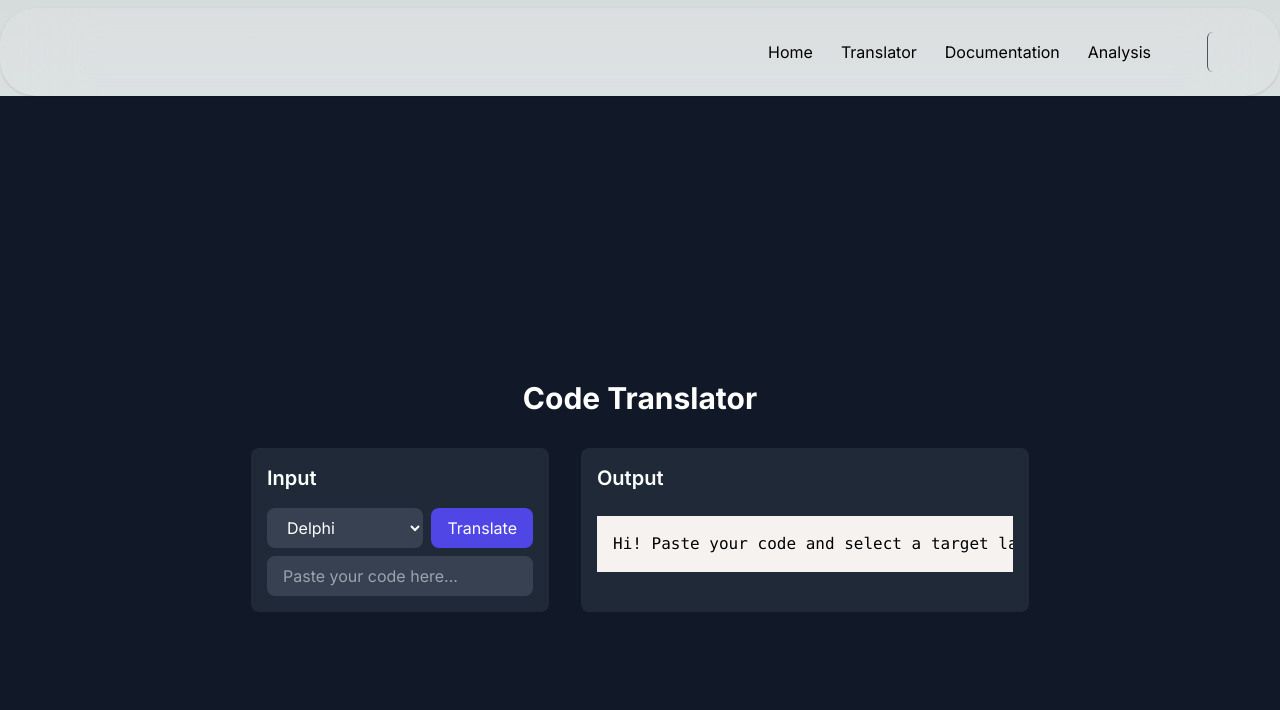
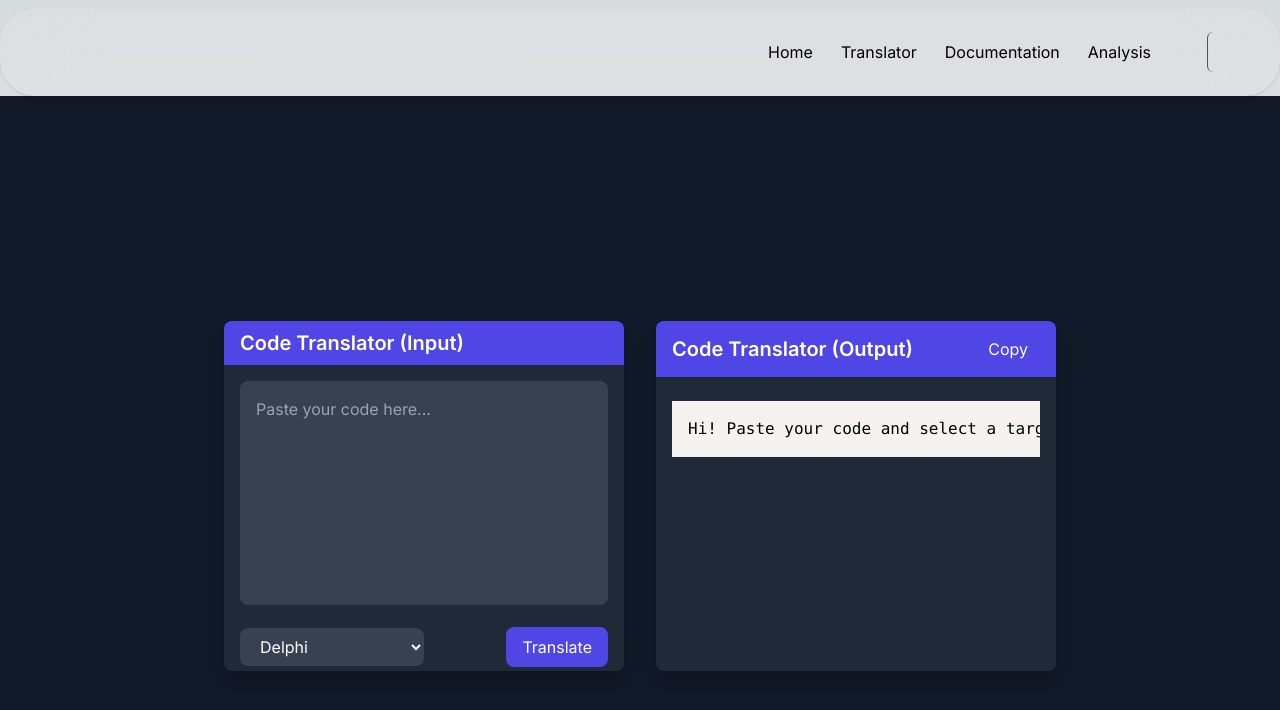
Before and after one commit to Ahmadmidlaj/Code_conversion, a Next.js app: page /translation in a window 1280 px wide. Shown: the top 710 px of the page. Built offline with nearby package versions, Linux system fonts and the light colour scheme.

Commit message:
updated translation ui and changed other small parts of the code

```diff
--- a/src/app/analysis/page.tsx
+++ b/src/app/analysis/page.tsx
@@ -87,14 +87,16 @@
 //     </div>
 //   );
 // }
-"use client"
+"use client";
 import { SetStateAction, useState } from 'react';
 import { GoogleGenerativeAI } from "@google/generative-ai";
 
 export default function Home() {
   const [chatInput, setChatInput] = useState('');
   const [chatOutput, setChatOutput] = useState("Hi! Paste some code and I'll help you with detailed analysis.");
-  const genAI = new GoogleGenerativeAI("AIzaSyBAX_z9O3M8LBZHLYU5jE6X62axupBbx_4"); // Replace YOUR_API_KEY with your actual API key
+  const [showCopyPopup, setShowCopyPopup] = useState(false);
+
+  const genAI = new GoogleGenerativeAI("AIzaSyAMwM1unismKZbtaduQAOgdnn7MXmiY2QA");
 
   const handleInputChange = (e: React.ChangeEvent<HTMLTextAreaElement>) => {
     setChatInput(e.target.value);
@@ -102,7 +104,7 @@ export default function Home() {
 
   const handleChatSubmission = async () => {
     if (!chatInput.trim()) return;
-    setChatOutput('Thinking...');
+    setChatOutput('Analysing...');
 
     const model = genAI.getGenerativeModel({ model: "gemini-pro" });
     const requestOptions = {
@@ -115,7 +117,7 @@ export default function Home() {
     try {
       const result = await model.generateContent(chatInput);
       const response = await result.response;
-      const botResponse = 'Here is the detailed analysis of your codebase:\n\n' + response.text().replace(/(.+?)\n\n/g, '$1\n\n');
+      const botResponse = 'Here is the detailed analysis of your codebase:\n\n' + response.text();
       setChatOutput(botResponse);
     } catch (error) {
       setChatOutput('Oops! Something went wrong.');
@@ -123,33 +125,53 @@ export default function Home() {
     setChatInput('');
   };
 
+  const handleCopy = () => {
+    navigator.clipboard.writeText(chatOutput).then(() => {
+      setShowCopyPopup(true);
+      setTimeout(() => setShowCopyPopup(false), 2000); // Hide after 2 seconds
+    });
+  };
+
   return (
     <div className="flex h-screen justify-center items-center bg-gray-900 text-white">
       <div className="flex flex-col md:flex-row gap-8 max-w-5xl">
         <div className="w-full md:w-1/2 bg-gray-800 rounded-lg shadow-lg">
-          <header className="bg-purple-700 px-4 py-2 rounded-t-lg">
-            <h2 className="text-xl font-semibold text-white">Code Analysis (Provide Your Code below)</h2>
+          <header className="bg-rose-700 px-4 py-2 rounded-t-lg">
+            <h2 className="text-xl font-semibold text-white">Code Analysis (Provide Your Code Below)</h2>
           </header>
           <div className="p-4">
             <textarea
-              className="w-full p-4 bg-gray-700 rounded-lg resize-none outline-none text-white mb-2"
+              className="w-full p-4 bg-gray-700 rounded-lg resize-none outline-none text-white"
               placeholder="Paste your code here and click send..."
               value={chatInput}
               onChange={handleInputChange}
               spellCheck="false"
               rows={5}
-            ></textarea>
+            />
             <button
-              className="material-symbols-rounded bg-purple-700 text-white p-4 rounded-lg hover:bg-purple-600 focus:outline-none focus:bg-purple-600 w-full"
+              className="material-symbols-rounded bg-rose-700 text-white p-4 rounded-lg hover:bg-rose-600 focus:outline-none focus:bg-rose-600 w-full"
               onClick={handleChatSubmission}
             >
               send
             </button>
           </div>
         </div>
+
         <div className="w-full md:w-1/2 bg-gray-800 rounded-lg shadow-lg">
-          <header className="bg-purple-700 px-4 py-2 rounded-t-lg">
+          <header className="bg-rose-700 px-4 py-2 rounded-t-lg flex justify-between items-center relative">
             <h2 className="text-xl font-semibold text-white">Generated Code Analysis</h2>
+            <button
+              className="bg-rose-700 text-white px-4 py-2 rounded-lg hover:bg-rose-600"
+              onClick={handleCopy}
+            >
+              Copy
+            </button>
+
+            {showCopyPopup && (
+              <div className="absolute top-0 right-0 transform translate-x-1 translate-y-12 bg-green-600 text-white py-2 px-4 rounded-lg">
+                Analysis copied to clipboard!
+              </div>
+            )}
           </header>
           <div className="p-4">
             <div className="chatbox overflow-y-auto max-h-96 bg-gray-700 rounded-lg p-4 text-white whitespace-pre-wrap">
--- a/src/app/document/page.tsx
+++ b/src/app/document/page.tsx
@@ -85,14 +85,16 @@
 //     </div>
 //   );
 // }
-"use client"
+"use client";
 import { SetStateAction, useState } from 'react';
 import { GoogleGenerativeAI } from "@google/generative-ai";
 
 export default function Doc() {
   const [chatInput, setChatInput] = useState('');
   const [chatOutput, setChatOutput] = useState("Hi! Paste some code and I'll help you create documentation.");
-  const genAI = new GoogleGenerativeAI("AIzaSyBAX_z9O3M8LBZHLYU5jE6X62axupBbx_4"); // Replace YOUR_API_KEY with your actual API key
+  const [showCopyPopup, setShowCopyPopup] = useState(false);
+
+  const genAI = new GoogleGenerativeAI("AIzaSyAMwM1unismKZbtaduQAOgdnn7MXmiY2QA");
 
   const handleInputChange = (e: { target: { value: SetStateAction<string>; }; }) => {
     setChatInput(e.target.value);
@@ -100,7 +102,7 @@ export default function Doc() {
 
   const handleChatSubmission = async () => {
     if (!chatInput.trim()) return;
-    setChatOutput('Thinking...');
+    setChatOutput('Generating...');
 
     const model = genAI.getGenerativeModel({ model: "gemini-pro" });
     const requestOptions = {
@@ -113,12 +115,19 @@ export default function Doc() {
     try {
       const result = await model.generateContent(chatInput);
       const response = await result.response;
-      const botResponse = 'Your documentation is:\n\n' + response.text().replace(/(.+?)\n\n/g, '$1\n\n');
+      const botResponse = 'Your documentation is:\n\n' + response.text();
       setChatOutput(botResponse);
     } catch (error) {
       setChatOutput('Oops! Something went wrong.');
     }
     setChatInput('');
+  };
+
+  const handleCopy = () => {
+    navigator.clipboard.writeText(chatOutput).then(() => {
+      setShowCopyPopup(true);
+      setTimeout(() => setShowCopyPopup(false), 2000); // Hide after 2 seconds
+    });
   };
 
   return (
@@ -132,22 +141,35 @@ export default function Doc() {
             <textarea
               className="w-full p-4 bg-gray-700 rounded-lg resize-none outline-none text-white mb-2"
               placeholder="Paste your code here and click send..."
+              spellCheck="false"
               value={chatInput}
               onChange={handleInputChange}
-              spellCheck="false"
               rows={5}
             ></textarea>
             <button
-              className="material-symbols-rounded bg-purple-700 text-white p-4 rounded-lg hover:bg-purple-600 focus:outline-none focus:bg-purple-600 w-full"
+              className="material-symbols-rounded bg-purple-700 text-white p-4 rounded-lg hover:bg-purple-600 focus:outline-none w-full"
               onClick={handleChatSubmission}
             >
               send
             </button>
           </div>
         </div>
+
         <div className="w-full md:w-1/2 bg-gray-800 rounded-lg shadow-lg">
-          <header className="bg-purple-700 px-4 py-2 rounded-t-lg">
+          <header className="bg-purple-700 px-4 py-2 rounded-t-lg flex justify-between items-center relative">
             <h2 className="text-xl font-semibold text-white">Generated Documentation</h2>
+            <button
+              className="bg-purple-700 text-white px-4 py-2 rounded-lg hover:bg-purple-600"
+              onClick={handleCopy}
+            >
+              Copy
+            </button>
+
+            {showCopyPopup && (
+              <div className="absolute right-0 top-0 transform translate-x-1 translate-y-12 bg-green-600 text-white py-2 px-4 rounded-lg">
+                Documentation copied!
+              </div>
+            )}
           </header>
           <div className="p-4">
             <div className="chatbox overflow-y-auto max-h-96 bg-gray-700 rounded-lg p-4 text-white whitespace-pre-wrap">
--- a/src/app/translation/page.tsx
+++ b/src/app/translation/page.tsx
@@ -244,101 +244,131 @@
 // };
 
 // export default CodeTranslationChatbot;
-
-"use client"
-import React, { useState } from 'react';
-import { GoogleGenerativeAI } from '@google/generative-ai';
-import { Prism as SyntaxHighlighter } from 'react-syntax-highlighter';
-// import { tokyoNightDark } from 'react-syntax-highlighter/dist/esm/styles/prism';
-
-const genAI = new GoogleGenerativeAI('AIzaSyAMwM1unismKZbtaduQAOgdnn7MXmiY2QA');
+"use client";
+import React, { useState, ChangeEvent, FormEvent } from "react";
+import { GoogleGenerativeAI } from "@google/generative-ai";
+import { Prism as SyntaxHighlighter } from "react-syntax-highlighter";
 
 const CodeTranslationChatbot = () => {
-  const [inputText, setInputText] = useState('');
-  const [outputText, setOutputText] = useState('Hi! Paste your code and select a target language for translation.');
-  const [targetLanguage, setTargetLanguage] = useState('Delphi');
+  const [inputText, setInputText] = useState("");
+  const [outputText, setOutputText] = useState(
+    "Hi! Paste your code and select a target language for translation."
+  );
+  const [targetLanguage, setTargetLanguage] = useState("Delphi");
+  const [showCopyPopup, setShowCopyPopup] = useState(false);
+
+  const genAI = new GoogleGenerativeAI("AIzaSyAMwM1unismKZbtaduQAOgdnn7MXmiY2QA");
 
   const generateResponse = async (prompt: string) => {
-    const model = genAI.getGenerativeModel({ model: 'gemini-pro' });
-    const requestOptions = {
-      maxOutputTokens: 100,
-      temperature: 0.7,
-      topP: 1,
-      topK: 50,
-    };
-
-    setOutputText('Thinking...');
+    const model = genAI.getGenerativeModel({ model: "gemini-pro" });
+    setOutputText("Translating...");
 
     try {
       const result = await model.generateContent(prompt);
       const response = await result.response;
       setOutputText(response.text());
     } catch (error) {
-      setOutputText('Oops! Something went wrong.');
+      setOutputText("Oops! Something went wrong.");
     }
   };
 
-  const handleSubmit = (e: React.FormEvent<HTMLFormElement>) => {
+  const handleSubmit = (e: FormEvent<HTMLFormElement>) => {
     e.preventDefault();
     if (inputText.trim()) {
       const fullPrompt = `Translate this code to ${targetLanguage}: \n\n${inputText}`;
       generateResponse(fullPrompt);
-      setInputText('');
     }
   };
 
+  const handleCopy = () => {
+    navigator.clipboard.writeText(outputText).then(() => {
+      setShowCopyPopup(true);
+      setTimeout(() => setShowCopyPopup(false), 2000); // Hide the pop-up after 2 seconds
+    });
+  };
+
+  const handleInputChange = (e: ChangeEvent<HTMLTextAreaElement>) => {
+    setInputText(e.target.value);
+  };
+
   return (
-    <div className="flex flex-col items-center justify-center min-h-screen bg-gray-900 text-white">
-      <h1 className="text-3xl font-bold mb-8">Code Translator</h1>
-      <div className="flex gap-8 flex-wrap justify-center">
-        <div className="bg-gray-800 rounded-lg p-4 max-w-md w-full md:w-auto">
-          <h2 className="text-xl font-semibold mb-4">Input</h2>
-          <form onSubmit={handleSubmit} className="flex flex-col">
-            <div className="flex mb-2">
+    <div className="relative flex h-screen items-center justify-center bg-gray-900 text-white">
+      <div className="flex flex-col md:flex-row gap-8 max-w-5xl w-full justify-center">
+        {/* Input Section */}
+        <div className="w-full md:w-[400px] h-[350px] bg-gray-800 rounded-lg shadow-lg">
+          <header className="bg-indigo-600 px-4 py-2 rounded-t-lg">
+            <h2 className="text-xl font-semibold text-white">Code Translator (Input)</h2>
+          </header>
+          <div className="p-4">
+            <form onSubmit={handleSubmit}>
+              <textarea
+                value={inputText}
+                onChange={handleInputChange}
+                placeholder="Paste your code here..."
+                className="w-full p-4 bg-gray-700 rounded-lg resize-none outline-none text-white"
+                spellCheck="false"
+                rows={8}
+              ></textarea>
+              <div className="flex justify-between items-center mt-4">
                 <select
                   value={targetLanguage}
                   onChange={(e) => setTargetLanguage(e.target.value)}
-                className="w-full px-4 py-2 rounded-lg bg-gray-700 text-white mr-2"
+                  className="w-1/2 px-4 py-2 bg-gray-700 text-white rounded-lg"
                 >
-                <option value="Delphi">Delphi</option>
-                <option value="Cobol">Cobol</option>
-                <option value="Visual Basic">Visual Basic</option>
-                <option value="Python">Python</option>
-                <option value="Java">Java</option>
-                <option value="C++">C++</option>
-                <option value="C#">C#</option>
-                <option value="JavaScript">JavaScript</option>
-                <option value="Ruby">Ruby</option>
-                <option value="Go">Go</option>
-                <option value="PHP">PHP</option>
-                <option value="Perl">Perl</option>
-                <option value="Swift">Swift</option>
-                <option value="Kotlin">Kotlin</option>
-                <option value="R">R</option>
-                <option value="MATLAB">MATLAB</option>
-                <option value="TypeScript">TypeScript</option>
+                  {[
+                    "Delphi",
+                    "Cobol",
+                    "Visual Basic",
+                    "Python",
+                    "Java",
+                    "C++",
+                    "C#",
+                    "JavaScript",
+                    "Ruby",
+                    "Go",
+                    "PHP",
+                    "Perl",
+                    "Swift",
+                    "Kotlin",
+                    "R",
+                    "MATLAB",
+                    "TypeScript",
+                  ].map((lang) => (
+                    <option key={lang} value={lang}>
+                      {lang}
+                    </option>
+                  ))}
                 </select>
                 <button
                   type="submit"
-                className="px-4 py-2 bg-indigo-600 text-white rounded-lg hover:bg-indigo-700 transition-colors duration-300"
+                  className="bg-indigo-600 text-white px-4 py-2 rounded-lg hover:bg-indigo-700"
                 >
                   Translate
                 </button>
               </div>
-            <input
-              type="text"
-              value={inputText}
-              onChange={(e) => setInputText(e.target.value)}
-              placeholder="Paste your code here..."
-              className="w-full px-4 py-2 bg-gray-700 text-white rounded-lg"
-            />
             </form>
           </div>
-        <div className="bg-gray-800 rounded-lg p-4 max-w-md w-full md:w-auto">
-          <h2 className="text-xl font-semibold mb-4">Output</h2>
-          <div className="overflow-y-auto max-h-96">
-            {/* <SyntaxHighlighter language={targetLanguage.toLowerCase()} style={tokyoNightDark}> */}
-            <SyntaxHighlighter language={targetLanguage.toLowerCase()} >
+        </div>
+
+        {/* Output Section */}
+        <div className="w-full md:w-[400px] h-[350px] bg-gray-800 rounded-lg shadow-lg">
+          <header className="bg-indigo-600 px-4 py-2 rounded-t-lg flex justify-between items-center relative">
+            <h2 className="text-xl font-semibold text-white">Code Translator (Output)</h2>
+            <button
+              className="bg-indigo-600 text-white px-3 py-2 rounded-lg hover:bg-indigo-700"
+              onClick={handleCopy}
+            >
+              Copy
+            </button>
+
+            {showCopyPopup && (
+              <div className="absolute top-0 right-0 transform translate-x-1 translate-y-12 bg-green-600 text-white py-2 px-4 rounded-lg">
+                Code copied to clipboard!
+              </div>
+            )}
+          </header>
+          <div className="p-4 overflow-y-auto h-[250px]">
+            <SyntaxHighlighter language={targetLanguage.toLowerCase()}>
               {outputText}
             </SyntaxHighlighter>
           </div>
```
Lines whose indentation alone changed are shown as unchanged.
